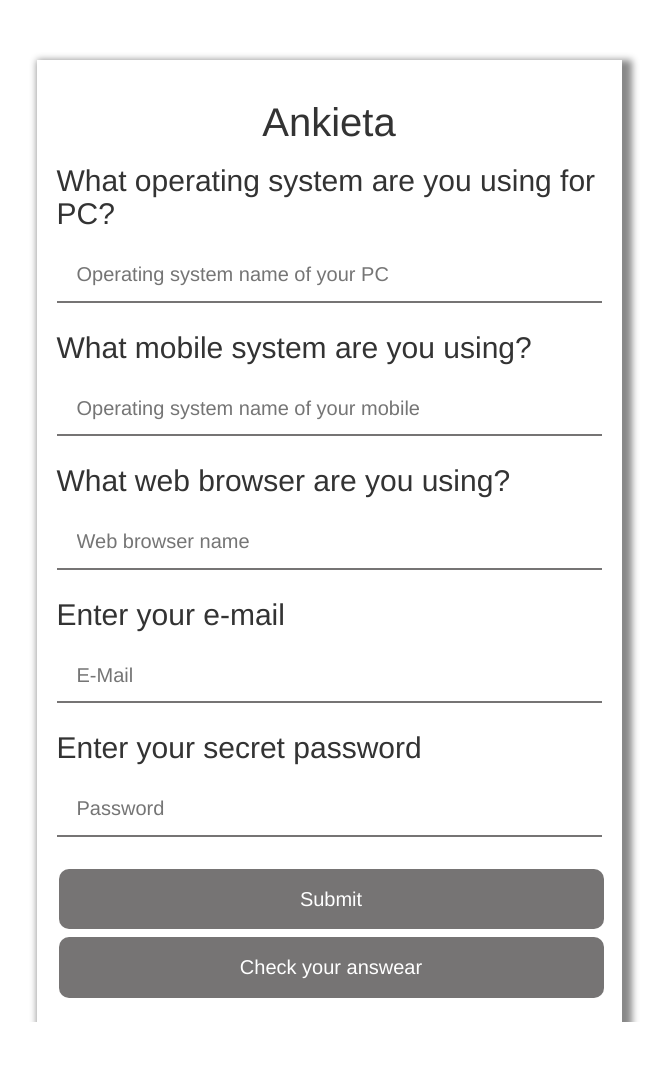
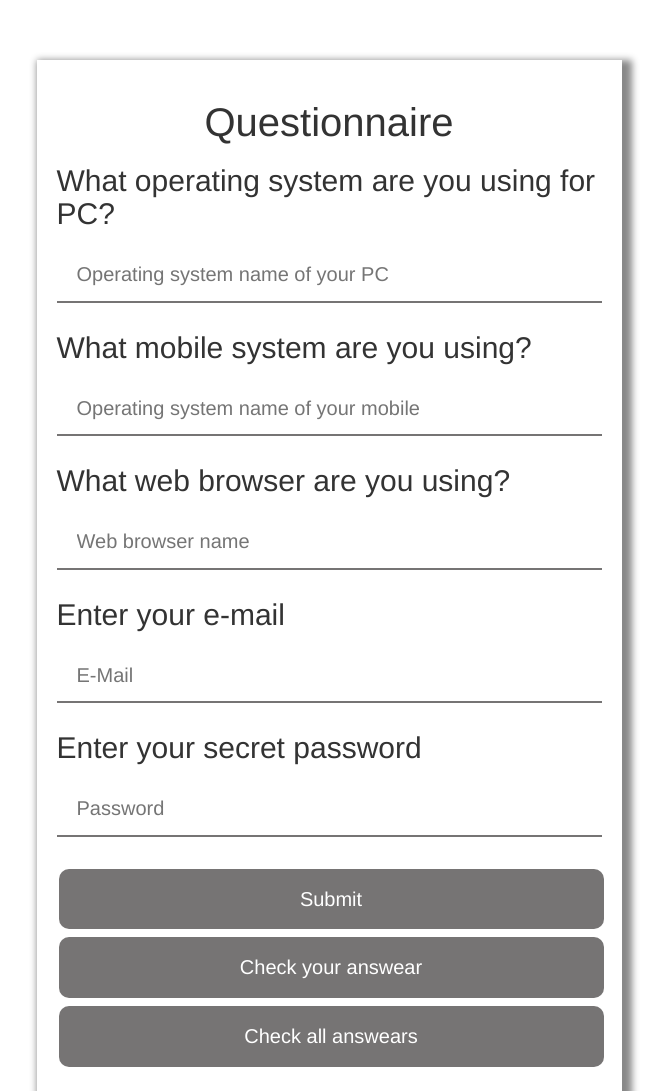
Before and after one commit to majka7244/PI_2020, a plain HTML site: page dodaj_ankiete/index.html in a window 1280 px wide. Shown: the whole page, without its empty margins (311-979 px from the left). Before the commit the page ends 1022 px from the top, so only its background shows below. Drawn offline with nearby package versions, Linux system fonts and the light colour scheme.

Commit message:
Update index.html

```diff
--- a/dodaj_ankiete/index.html
+++ b/dodaj_ankiete/index.html
@@ -29,7 +29,7 @@ crossorigin="anonymous">
 
 			<form action="/sign_up" method="post">
 
-			<h1> Ankieta </h1>
+			<h1> Questionnaire </h1>
 			<h2> What operating system are you using for PC? </h2>
 			<input class="box" type="text" name="osname" id="osname"
 			placeholder="Operating system name of your PC" required /><br>
@@ -51,6 +51,7 @@ crossorigin="anonymous">
 
 			</form>
 			<input type="submit" value="Check your answear" onClick="window.location = 'http://localhost:3001';">
+			<input type="submit" value="Check all answears" onClick="window.location = 'http://localhost:3002';">
 		</div>
 
 
```
